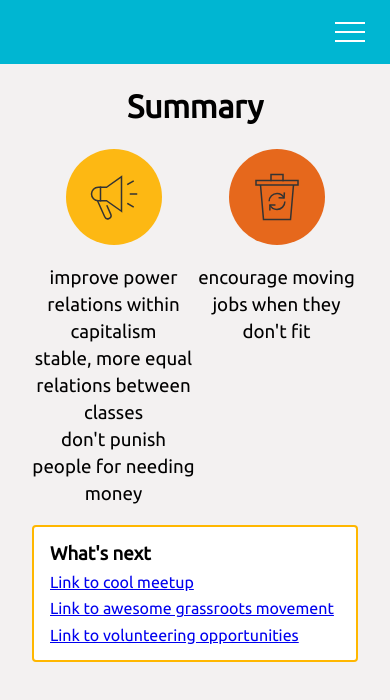
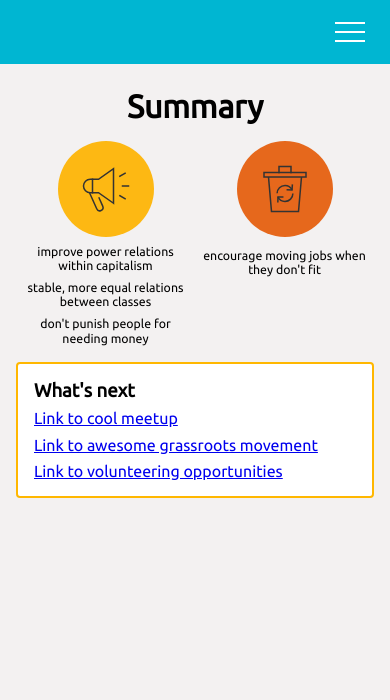
Before and after one commit to astroash/policy-picker, a React (Create React App) app: page /summary in a window 390 px wide. Shown: the top 700 px of the page. Built offline with nearby package versions, Linux system fonts and the light colour scheme.

Commit message:
#17 Bit more responsive

```diff
--- a/src/components/IconSnippet.js
+++ b/src/components/IconSnippet.js
@@ -2,7 +2,7 @@ import React from 'react';
 import '../css/SnippetView.css';
 
 const IconSnippet = ({ topic, cssImg }) => (
-  <div className="center tc ma2">
+  <div className="center tc">
     <button className={`bn br-100 icon icon-snippet ${cssImg}`} id={cssImg} />
   </div>
 );
--- a/src/components/Summary.js
+++ b/src/components/Summary.js
@@ -8,20 +8,20 @@ const getSnippetTitle = (json, voteId) => {
 }
 
 const Summary= ({snippetUpvotes, snippetDownvotes}) => {
-  const upVotesList =  snippetUpvotes.map(voteId => <li>{getSnippetTitle(policies, voteId)}</li>)
+  const upVotesList =  snippetUpvotes.map(voteId => <li className="ma2">{getSnippetTitle(policies, voteId)}</li>)
   const downVotesList =  snippetDownvotes.map(voteId => <li>{getSnippetTitle(policies, voteId)}</li>)
   return (
-    <div className="mh3">
+    <div className="">
       <h1 className="tc ma0 mb3">Summary</h1>
       <section className="w-50 dib v-top">
         <IconSnippet cssImg="megaphone" />
-        <ul className="list pa0 tc summary__ul"> {upVotesList} </ul>
+        <ul className="list pa0 tc summary__ul ma0 summary--margin"> {upVotesList} </ul>
       </section>
       <section className="w-50 dib v-top">
         <IconSnippet cssImg="bin" />
         <ul className="list pa0 tc summary__ul"> {downVotesList} </ul>
       </section>
-      <section className="ba bw1 b--gold br2 bg-white mr3 dib pa2 w-100">
+      <section className="ba bw1 b--gold br2 bg-white dib pa2 w-100 summary--margin">
         <h3 className="ma2">What's next</h3>
           <a href="#" className="db ma2">Link to cool meetup</a>
           <a href="#" className="db ma2">Link to awesome grassroots movement</a>
--- a/src/css/App.css
+++ b/src/css/App.css
@@ -38,6 +38,8 @@ body {
 
 /*summary*/
 .summary__ul {
-  font-size: calc(1rem + 0.7vw);
-  line-height: calc(1.2rem + 2vw)
+  font-size: calc(0.6rem + 0.7vw);
 }
+.summary--margin {
+  margin-top: 2vw;
+}
```
